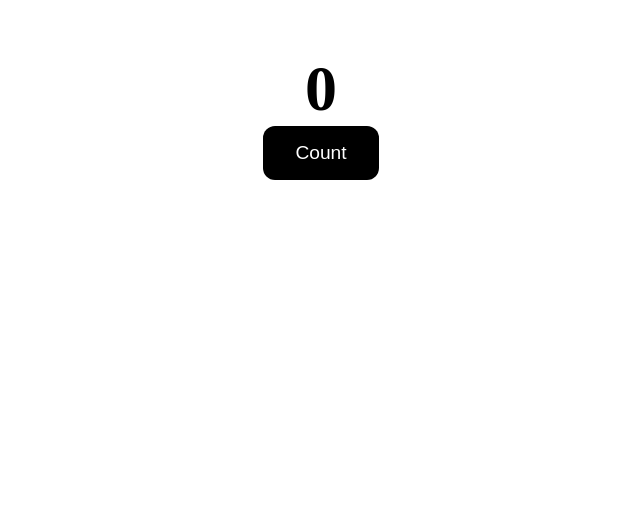
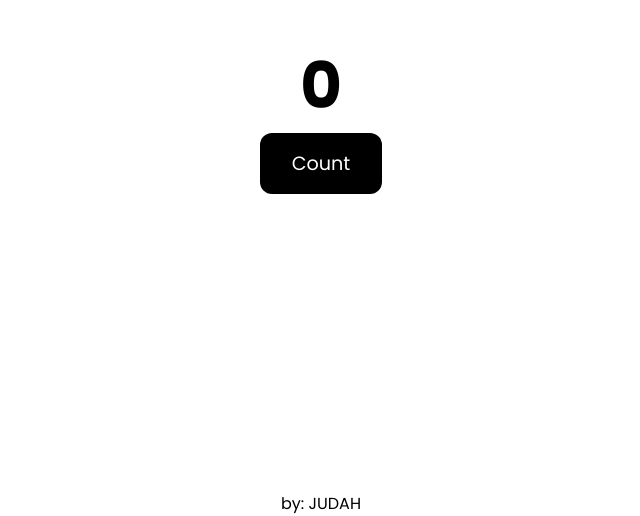
Before and after one commit to JudahPraise/fleek-test, a plain HTML site: page index.html in a window 1280 px wide. Shown: the part 284-800 px from the top of the page, without its empty margins (319-959 px from the left). Drawn offline with Linux system fonts and the light colour scheme.

Commit message:
font added

```diff
--- a/css/style.css
+++ b/css/style.css
@@ -2,6 +2,7 @@
     padding: 0;
     margin: 0;
     box-sizing: border-box;
+    font-family: 'Poppins', sans-serif;
 }
 .container{
     height: 100vh;
@@ -9,6 +10,7 @@
     display: flex;
     justify-content: center;
     align-items: center;
+    position: relative;
 }
 .wrapper{
     display: flex;
@@ -32,3 +34,7 @@
 .counter:active{
     transform: scale(.9);
 }
+span{
+    position: absolute;
+    bottom: 0;
+}
--- a/index.html
+++ b/index.html
@@ -4,6 +4,9 @@
     <meta charset="UTF-8">
     <meta http-equiv="X-UA-Compatible" content="IE=edge">
     <meta name="viewport" content="width=device-width, initial-scale=1.0">
+    <link rel="preconnect" href="https://fonts.googleapis.com">
+    <link rel="preconnect" href="https://fonts.gstatic.com" crossorigin>
+    <link href="https://fonts.googleapis.com/css2?family=Poppins:wght@400;700&display=swap" rel="stylesheet">
     <link rel="stylesheet" href="./css/style.css">
     <title>Sample Counter</title>
 </head>
@@ -14,6 +17,7 @@
             <h3 class="count" id="count"></h3>
             <button class="counter" id="counter">Count</button>
         </div>
+        <span>by: JUDAH</span>
     </div>
 
     <script src="./javascript/app.js"></script>
```
